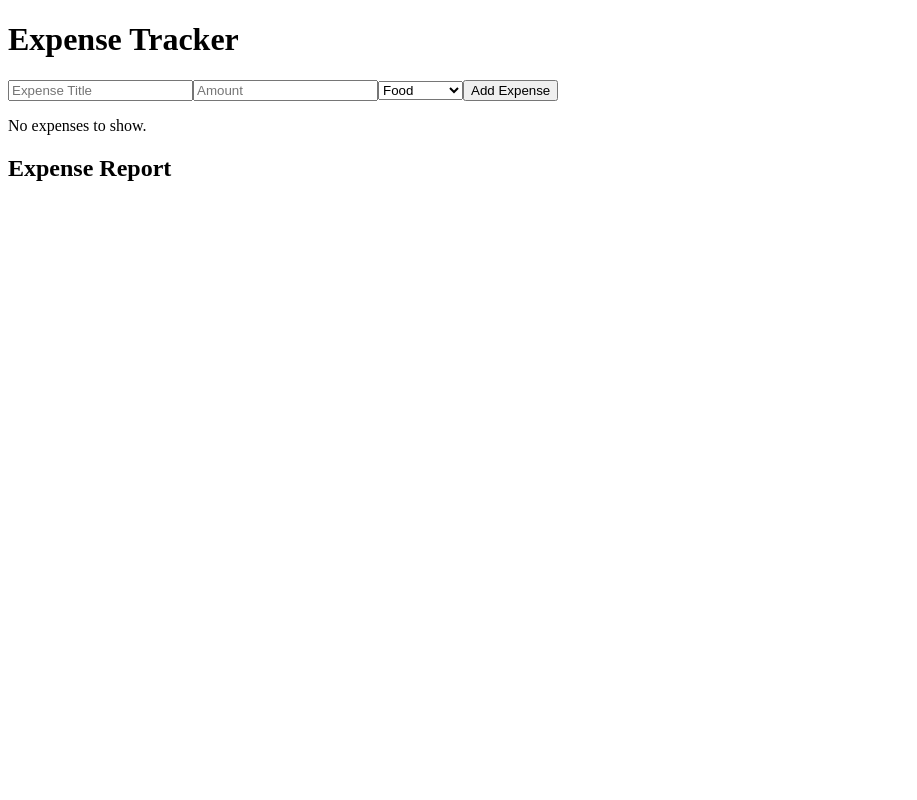
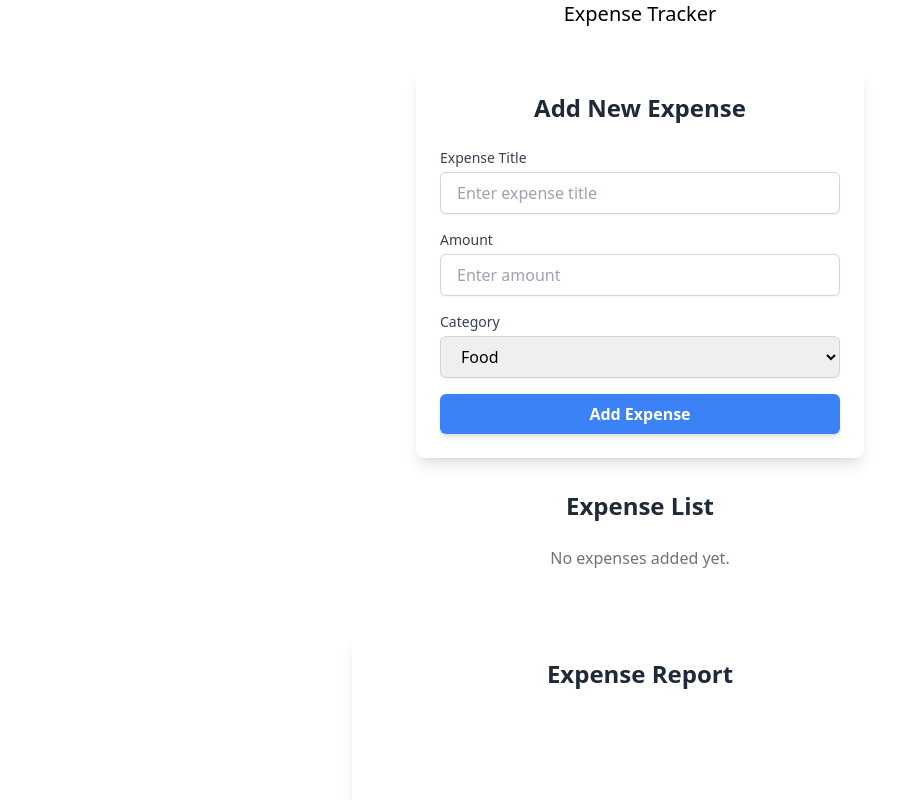
Before and after one commit to bawakalyan/Expense-Tracker, a React (Vite) app: page / in a window 1280 px wide. Shown: the top 800 px of the page, without its empty margins (0-917 px from the left). Built offline with nearby package versions, Linux system fonts and the light colour scheme.

Commit message:
Made changes

```diff
--- a/src/App.css
+++ b/src/App.css
@@ -0,0 +1,3 @@
+@tailwind base;
+@tailwind components;
+@tailwind utilities;
--- /dev/null
+++ b/src/components/Darkmode.jsx
@@ -0,0 +1,19 @@
+import React from "react";
+import { useState } from "react";
+
+const DarkModeToggle = () =>{
+    const [darkMode , setDarkmode] = useState(false)
+
+    const toggleDarkMode = () =>{
+        setDarkmode(!darkMode);
+        document.documentElement.classList.toggle('dark')
+    }
+
+    return (
+        <button onClick={toggleDarkMode} className="bg-gray-200 dark:bg-gray-700 text-gray-900 dark:text-gray-200 p-2 rounded-md">
+            {darkMode? 'Switch to Light Mode': 'Switch to Dark mode'}
+        </button>
+    )
+}
+
+export default DarkModeToggle
--- a/src/components/ExpenseForm.jsx
+++ b/src/components/ExpenseForm.jsx
@@ -5,7 +5,7 @@ const ExpenseForm = () => {
   const { addExpense } = useExpenses();
   const [title, setTitle] = useState('');
   const [amount, setAmount] = useState('');
-    const [category, setCategory] = useState('Food') //Default value initialized
+  const [category, setCategory] = useState('food'); // Default category
 
   const handleSubmit = (e) => {
     e.preventDefault();
@@ -21,36 +21,72 @@ const ExpenseForm = () => {
 
     setTitle('');
     setAmount('');
-        category('food')
+    setCategory('food'); // Reset category to default
   };
 
   return (
-        <form onSubmit={handleSubmit}>
+    <div className="max-w-md mx-auto mt-10 p-6 bg-white rounded-lg shadow-lg">
+      <h2 className="text-2xl font-bold text-gray-800 mb-6 text-center">Add New Expense</h2>
+      <form onSubmit={handleSubmit} className="space-y-4">
+
+        <div>
+          <label htmlFor="title" className="block text-sm font-medium text-gray-700">
+            Expense Title
+          </label>
           <input
             type="text"
+            id="title"
             value={title}
             onChange={(e) => setTitle(e.target.value)}
-                placeholder="Expense Title"
+            className="mt-1 block w-full px-4 py-2 border border-gray-300 rounded-md shadow-sm focus:ring-blue-500 focus:border-blue-500"
+            placeholder="Enter expense title"
             required
           />
+        </div>
+        <div>
+          <label htmlFor="amount" className="block text-sm font-medium text-gray-700">
+            Amount
+          </label>
           <input
             type="number"
+            id="amount"
             value={amount}
             onChange={(e) => setAmount(e.target.value)}
-                placeholder="Amount"
+            className="mt-1 block w-full px-4 py-2 border border-gray-300 rounded-md shadow-sm focus:ring-blue-500 focus:border-blue-500"
+            placeholder="Enter amount"
             required
           />
-            <select value={category}
-                onChange={(e) => setCategory(e.target.value)} required>
+        </div>
+        <div>
+          <label htmlFor="category" className="block text-sm font-medium text-gray-700">
+            Category
+          </label>
+          <select
+            id="category"
+            value={category}
+            onChange={(e) => setCategory(e.target.value)}
+            className="mt-1 block w-full px-4 py-2 border border-gray-300 rounded-md shadow-sm focus:ring-blue-500 focus:border-blue-500"
+            required
+          >
             <option value="food">Food</option>
             <option value="enjoyment">Enjoyment</option>
             <option value="travel">Travel</option>
+            <option value="hobbies">Hobbies</option>
             <option value="game">Game</option>
-                    <option value="hobbies">Hobbies</option>
-                    <option value="others">Others</option>
+            <option value="others">Extras/Others</option>
           </select>
-      <button type="submit">Add Expense</button>
+        </div>
+
+        <div>
+          <button
+            type="submit"
+            className="w-full py-2 px-4 bg-blue-500 hover:bg-blue-600 text-white font-bold rounded-md shadow-md focus:outline-none focus:ring-2 focus:ring-blue-500 focus:ring-opacity-50"
+          >
+            Add Expense
+          </button>
+        </div>
       </form>
+    </div>
   );
 };
 
--- a/src/components/ExpenseList.jsx
+++ b/src/components/ExpenseList.jsx
@@ -4,19 +4,38 @@ import { useExpenses } from '../context/ExpenseContext';
 const ExpenseList = () => {
   const { expenses, removeExpense } = useExpenses();
 
-  if (expenses.length === 0) {
-    return <p>No expenses to show.</p>;
-  }
-
   return (
-    <ul>
-      {expenses.map((expense) => (
-        <li key={expense.id}>
-          {expense.title}: ${expense.amount}
-          <button onClick={() => removeExpense(expense.id)}>Remove</button>
-        </li>
-      ))}
-    </ul>
+    <div className="container mx-auto px-4 py-8">
+      <h2 className="text-2xl font-bold text-gray-800 mb-6 text-center">Expense List</h2>
+      {expenses.length === 0 ? (
+        <p className="text-center text-gray-500">No expenses added yet.</p>
+      ) : (
+        <div className="grid gap-6 md:grid-cols-2 lg:grid-cols-3">
+          {expenses.map((expense) => (
+            <div
+              key={expense.id}
+              className="bg-white p-4 rounded-lg shadow-md hover:shadow-lg transition-shadow"
+            >
+              <div className="flex justify-between items-center mb-2">
+                <h3 className="text-lg font-semibold text-gray-700">{expense.title}</h3>
+                <button
+                  onClick={() => removeExpense(expense.id)}
+                  className="text-red-500 hover:text-red-700 transition-colors"
+                >
+                  ✖
+                </button>
+              </div>
+              <div className="text-gray-800 mb-4">
+                <span className="text-xl font-bold">${expense.amount.toFixed(2)}</span>
+              </div>
+              <div className="inline-flex items-center px-3 py-1 rounded-full bg-blue-100 text-blue-600 text-sm font-medium">
+                {expense.category}
+              </div>
+            </div>
+          ))}
+        </div>
+      )}
+    </div>
   );
 };
 
--- a/src/components/ReportChart.jsx
+++ b/src/components/ReportChart.jsx
@@ -1,4 +1,4 @@
-import React, { useContext } from 'react';
+import React from 'react';
 import { Pie } from 'react-chartjs-2';
 import { Chart as ChartJS, Title, Tooltip, Legend, ArcElement } from 'chart.js';
 import { useExpenses } from '../context/ExpenseContext';
@@ -45,9 +45,13 @@ const ReportChart = () => {
   };
 
   return (
-    <div>
-      <h2>Expense Report</h2>
-      <Pie data={data} />
+    <div className="container mx-auto px-4 py-8">
+      <div className="max-w-xl mx-auto bg-white shadow-lg rounded-lg p-6">
+        <h2 className="text-2xl font-bold text-center mb-6 text-gray-800">Expense Report</h2>
+        <div className="flex justify-center items-center">
+          <Pie data={data} />
+        </div>
+      </div>
     </div>
   );
 };
--- a/src/index.css
+++ b/src/index.css
@@ -0,0 +1,3 @@
+@tailwind base;
+@tailwind components;
+@tailwind utilities;
--- a/src/pages/Home.jsx
+++ b/src/pages/Home.jsx
@@ -7,7 +7,7 @@ const Home = () => {
     console.log("Reached Home")
     return (
         <div>
-            <h1>Expense Tracker</h1>
+            <h1 className='font-medium text-center text-xl'>Expense Tracker</h1>
             <ExpenseForm />
             <ExpenseList />
             <ReportChart />
--- a/tailwind.config.js
+++ b/tailwind.config.js
@@ -2,7 +2,7 @@
 export default {
   content: [
     './index.html',
-    './src/**/*.{js,ts,jsx,tsx'
+    './src/**/*.{js,ts,jsx,tsx}'
   ],
   theme: {
     extend: {},
```
Lines whose indentation alone changed are shown as unchanged.
